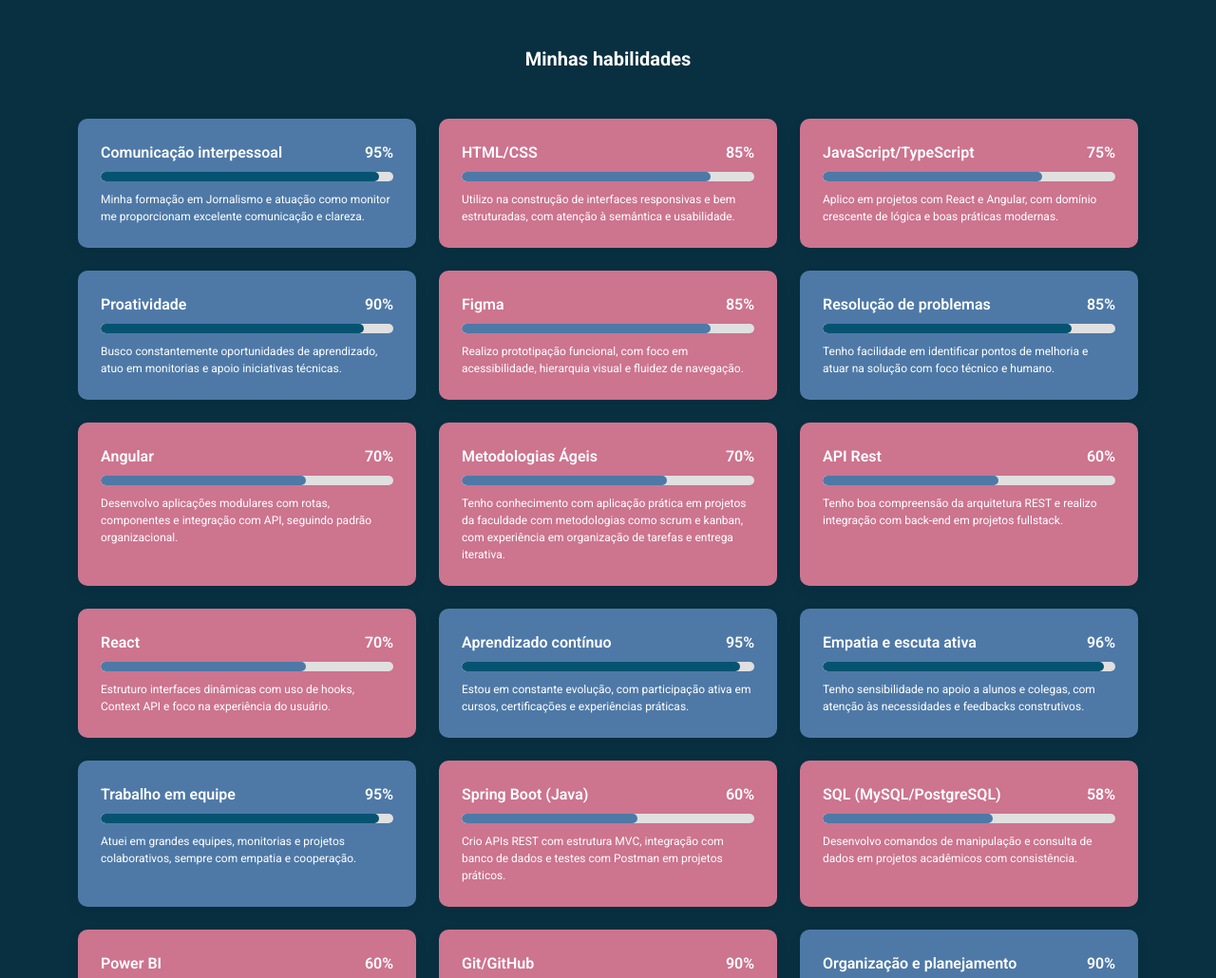
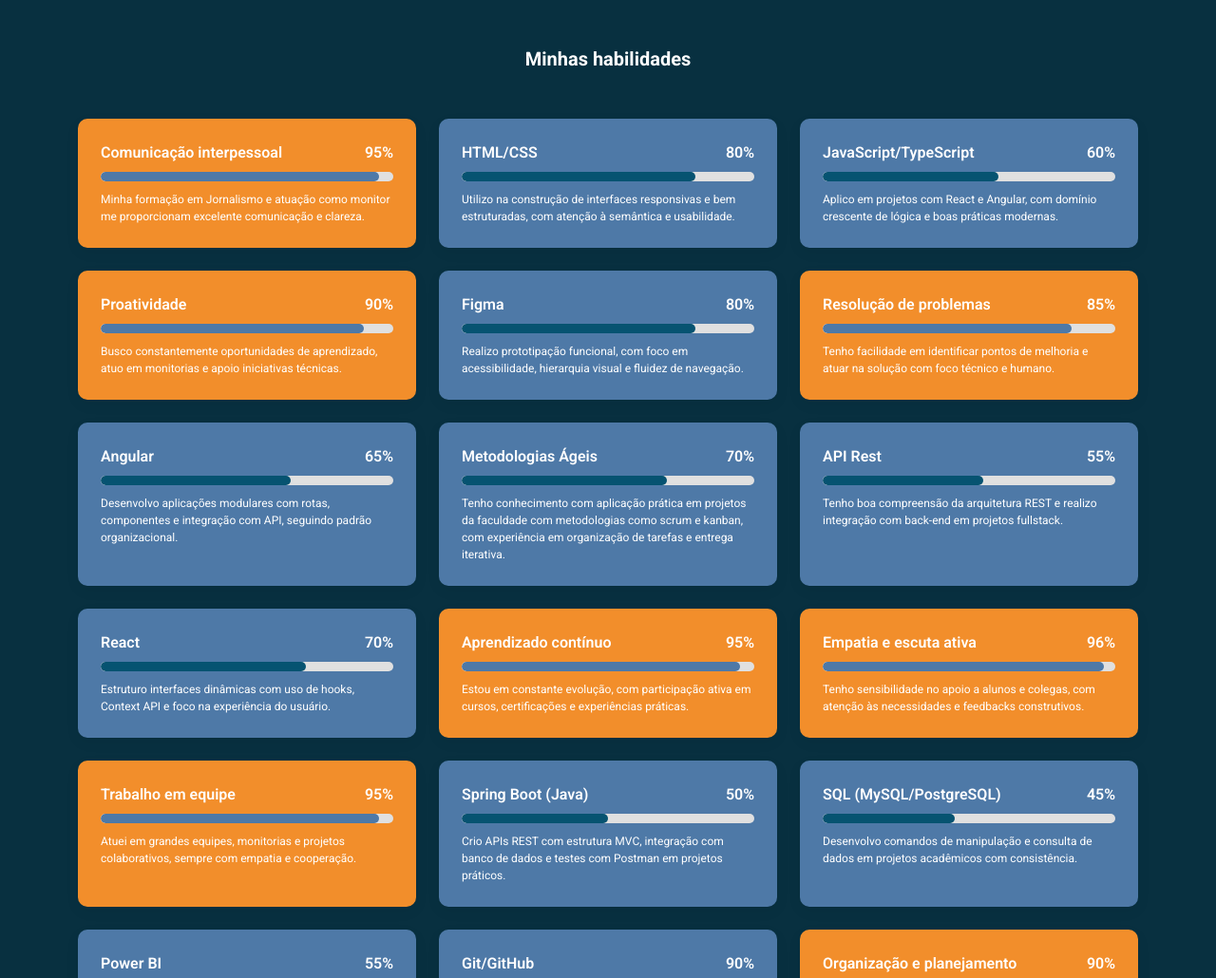
Before and after one commit to dominuuus/portfolio, a plain HTML site: page index.html in a window 1280 px wide. Shown: the part 2840-3870 px from the top of the page at 95% size. Drawn offline with nearby package versions, Linux system fonts and the light colour scheme; a web font is replaced by a local one.

Commit message:
Atualização de estilos

```diff
--- a/src/script.js
+++ b/src/script.js
@@ -10,14 +10,14 @@ document.addEventListener("DOMContentLoaded", function () {
     {
       name: "HTML/CSS",
       category: "hard",
-      level: 85,
+      level: 80,
       description:
         "Utilizo na construção de interfaces responsivas e bem estruturadas, com atenção à semântica e usabilidade.",
     },
     {
       name: "JavaScript/TypeScript",
       category: "hard",
-      level: 75,
+      level: 60,
       description:
         "Aplico em projetos com React e Angular, com domínio crescente de lógica e boas práticas modernas.",
     },
@@ -32,7 +32,7 @@ document.addEventListener("DOMContentLoaded", function () {
     {
       name: "Figma",
       category: "hard",
-      level: 85,
+      level: 80,
       description:
         "Realizo prototipação funcional, com foco em acessibilidade, hierarquia visual e fluidez de navegação.",
     },
@@ -47,7 +47,7 @@ document.addEventListener("DOMContentLoaded", function () {
     {
       name: "Angular",
       category: "hard",
-      level: 70,
+      level: 65,
       description:
         "Desenvolvo aplicações modulares com rotas, componentes e integração com API, seguindo padrão organizacional.",
     },
@@ -63,7 +63,7 @@ document.addEventListener("DOMContentLoaded", function () {
     {
       name: "API Rest",
       category: "hard",
-      level: 60,
+      level: 55,
       description:
         "Tenho boa compreensão da arquitetura REST e realizo integração com back-end em projetos fullstack.",
     },
@@ -100,7 +100,7 @@ document.addEventListener("DOMContentLoaded", function () {
     {
       name: "Spring Boot (Java)",
       category: "hard",
-      level: 60,
+      level: 50,
       description:
         "Crio APIs REST com estrutura MVC, integração com banco de dados e testes com Postman em projetos práticos.",
     },
@@ -108,14 +108,14 @@ document.addEventListener("DOMContentLoaded", function () {
     {
       name: "SQL (MySQL/PostgreSQL)",
       category: "hard",
-      level: 58,
+      level: 45,
       description:
         "Desenvolvo comandos de manipulação e consulta de dados em projetos acadêmicos com consistência.",
     },
     {
       name: "Power BI",
       category: "hard",
-      level: 60,
+      level: 55,
       description:
         "Crio dashboards e relatórios visuais para representar dados de forma clara e eficiente.",
     },
--- a/src/styles.css
+++ b/src/styles.css
@@ -355,17 +355,17 @@ footer {
   transition: width 1s ease-in-out;
 }
 
-.skill-soft {
+.skill-hard {
   background-color: var(--skill-soft-bg);
   color: white;
 }
 
-.skill-hard {
-  background-color:rgb(205, 116, 143);
+.skill-soft {
+  background-color: #f28e2b;
   color: white;
 }
 
-.skill-soft .skill-progress-bar {
+.skill-hard .skill-progress-bar {
   background: linear-gradient(
     90deg,
     var(--color-about-bg),
@@ -373,7 +373,7 @@ footer {
   );
 }
 
-.skill-hard .skill-progress-bar {
+.skill-soft .skill-progress-bar {
   background: linear-gradient(
     90deg,
     var(--skill-soft-bg),
```
